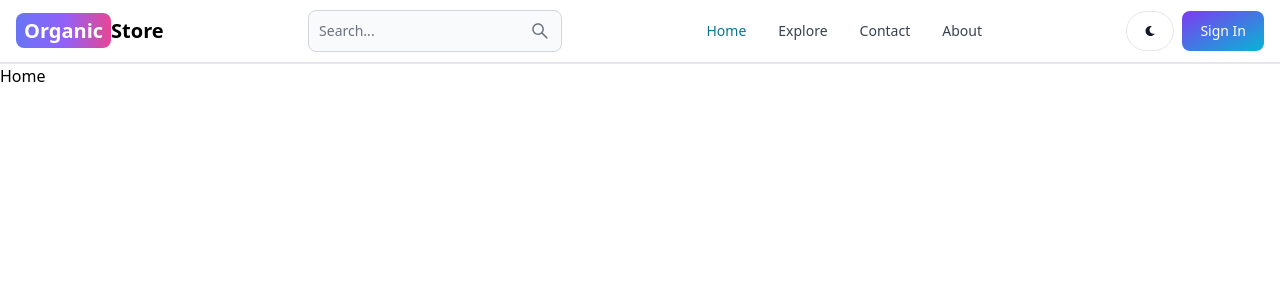
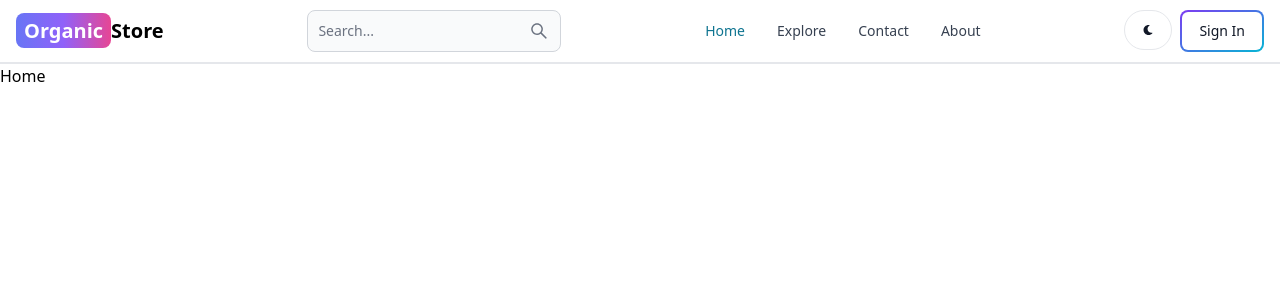
Before and after one commit to Cherrytan200/Organic-Website, a React (Vite) app in the folder Frontend/: page / in a window 1280 px wide. Shown: the top 300 px of the page. Built offline with nearby package versions, Linux system fonts and the light colour scheme.

Commit message:
Created Server

```diff
--- a/Frontend/src/Components/Header.jsx
+++ b/Frontend/src/Components/Header.jsx
@@ -29,7 +29,7 @@ export default function Header() {
                 <FaMoon/>
             </Button>
             <Link>
-                <Button gradientDuoTone='purpleToBlue'>
+                <Button gradientDuoTone='purpleToBlue' outline>
                     Sign In
                 </Button>
             </Link>
```
Also changed, not shown: package.json (added, +24 -0 lines), 1 other file (tests, documents, lock files or other folders).
